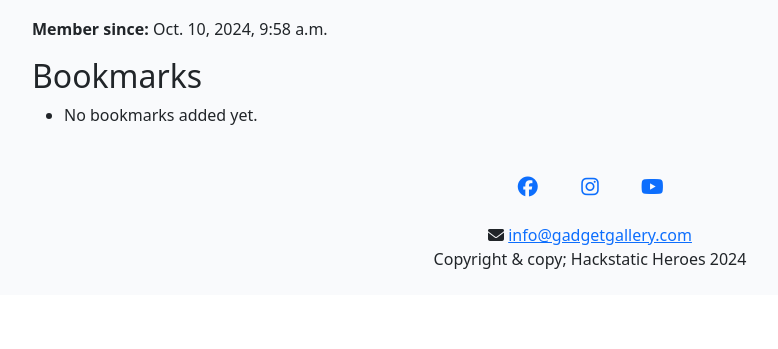
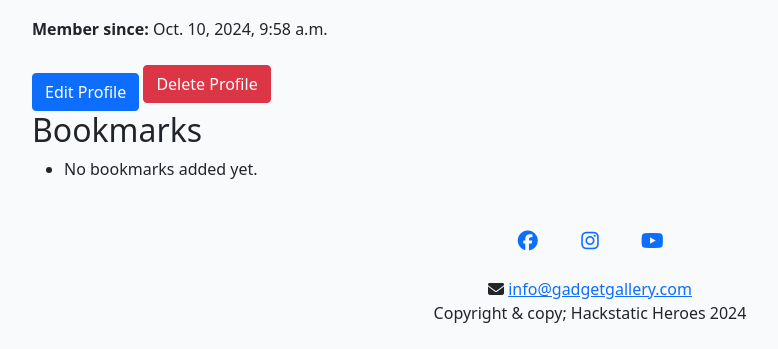
Before and after one commit to SIMMI-K/Hackstatic-heroes, a Django app: page /userbio/ in a window 1280 px wide. Shown: the part 647-996 px from the top of the page, without its empty margins (50-828 px from the left). Before the commit the page ends 916 px from the top, so only its background shows below. Run offline with Django 4.2, Linux system fonts and the light colour scheme; the visitor is signed in with stand-in values (Sample User, id 1); data comes from the database, SQL or seed files in the repository; some libraries are stand-ins or nearby versions.

Commit message:
Clean up adit and delete functions, add profile image or default

```diff
--- a/userbio/templates/userbio/user_profile.html
+++ b/userbio/templates/userbio/user_profile.html
@@ -1,11 +1,23 @@
 {% extends "base.html" %}
+
+{% load static %}
 
 {% block content %}
 <div class="container mt-5">
     <h1>{{ user_profile.user.username }}'s Profile</h1>
-    <img src="{{ user_profile.profile_picture.url }}" alt="Profile picture" width="150">
+    <!-- Display profile picture -->
+    {% if user_profile.profile_picture %}
+    <img src="{{ user_profile.profile_picture.url }}" alt="Profile Picture" width="150">
+    {% else %}
+    <img src="{% static 'images/nobody.jpg' %}" alt="Default Profile Picture" width="150">
+    {% endif %}
     <p><strong>Bio:</strong> {{ user_profile.bio }}</p>
     <p><strong>Member since:</strong> {{ user_profile.created_on }}</p>
+
+    <!-- Add the Edit and Delete Profile button -->
+    <a href="{% url 'edit_userbio' %}" class="btn btn-primary mt-3">Edit Profile</a>
+    <a href="{% url 'delete_userbio' %}" class="btn btn-danger">Delete Profile</a>
+
 
     <h2>Bookmarks</h2>
     <ul>
--- a/userbio/urls.py
+++ b/userbio/urls.py
@@ -1,6 +1,10 @@
 from django.urls import path
 from . import views
+from .views import delete_userbio, userbio, edit_userbio
+
 
 urlpatterns = [
     path('', views.userbio, name='userbio'),  # Display the user's profile and bookmarks
+    path('edit/', views.edit_userbio, name='edit_userbio'),  # URL for editing user profile
+    path('delete/', delete_userbio, name='delete_userbio'),
 ]
--- a/userbio/views.py
+++ b/userbio/views.py
@@ -1,23 +1,53 @@
-from django.shortcuts import render, get_object_or_404
+from django.shortcuts import render, get_object_or_404, redirect
 from django.contrib.auth.decorators import login_required
-from .models import UserProfile, Bookmark
+from .models import UserProfile
+from .forms import UserProfileForm
+from django.contrib import messages
 
 # Create your views here.
 @login_required  # Ensure that only logged-in users can view their profile
 def userbio(request):
     # Check if the logged in user has a profile, amd create one if not
-    user_profile, created = UserProfile.objects.get_or_create(user=request.user)
+    user_profile, created = UserProfile.objects.get_or_create(
+        user=request.user)
 
     # # Get the logged-in user's profile
     # user_profile = get_object_or_404(UserProfile, user=request.user)
 
-    # Get the user's bookmarks
-    user_bookmarks = Bookmark.objects.filter(user=request.user)
-
     # Pass the profile and bookmarks to the template
     context = {
         'user_profile': user_profile,
-        'user_bookmarks': user_bookmarks,
     }
 
     return render(request, 'userbio/user_profile.html', context)
+
+
+@login_required
+def edit_userbio(request):
+    user_profile = get_object_or_404(UserProfile, user=request.user)
+
+    if request.method == 'POST':
+        form = UserProfileForm(
+            request.POST, request.FILES, instance=user_profile)
+        if form.is_valid():
+            form.save()
+            messages.success(request, 'Profile updated sucessfully!')
+            return redirect('userbio')  # Redirect back to the profile page
+    else:
+        form = UserProfileForm(instance=user_profile)
+
+    return render(
+        request, 'userbio/edit_user_profile.html', {'form': form})
+
+
+@login_required
+def delete_userbio(request):
+    user_profile = get_object_or_404(UserProfile, user=request.user)
+
+    if request.method == 'POST':
+        user_profile.delete()
+        messages.success(request, 'Your profile has been deleted')
+        return redirect('post_list')
+
+    return render(request, 'userbio/confirm_delete.html', {
+        'user_profile': user_profile})
```
Also changed, not shown: gadget_gallery/settings.py (+15 -7 lines), userbio/forms.py (added, +18 -0 lines), userbio/templates/userbio/confirm_delete.html (added, +13 -0 lines), userbio/templates/userbio/edit_user_profile.html (added, +15 -0 lines), blog/forms.py (line endings or trailing spaces), static/images/nobody.jpg (added).
